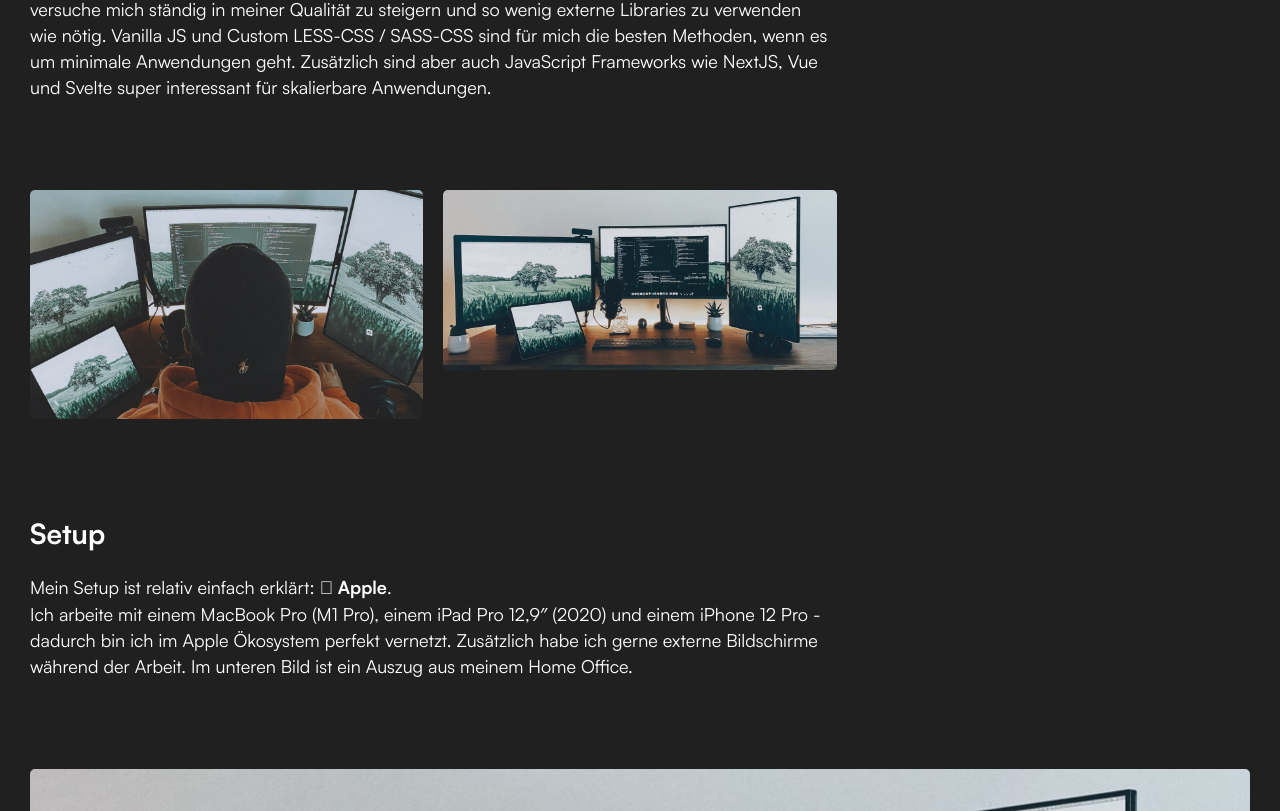
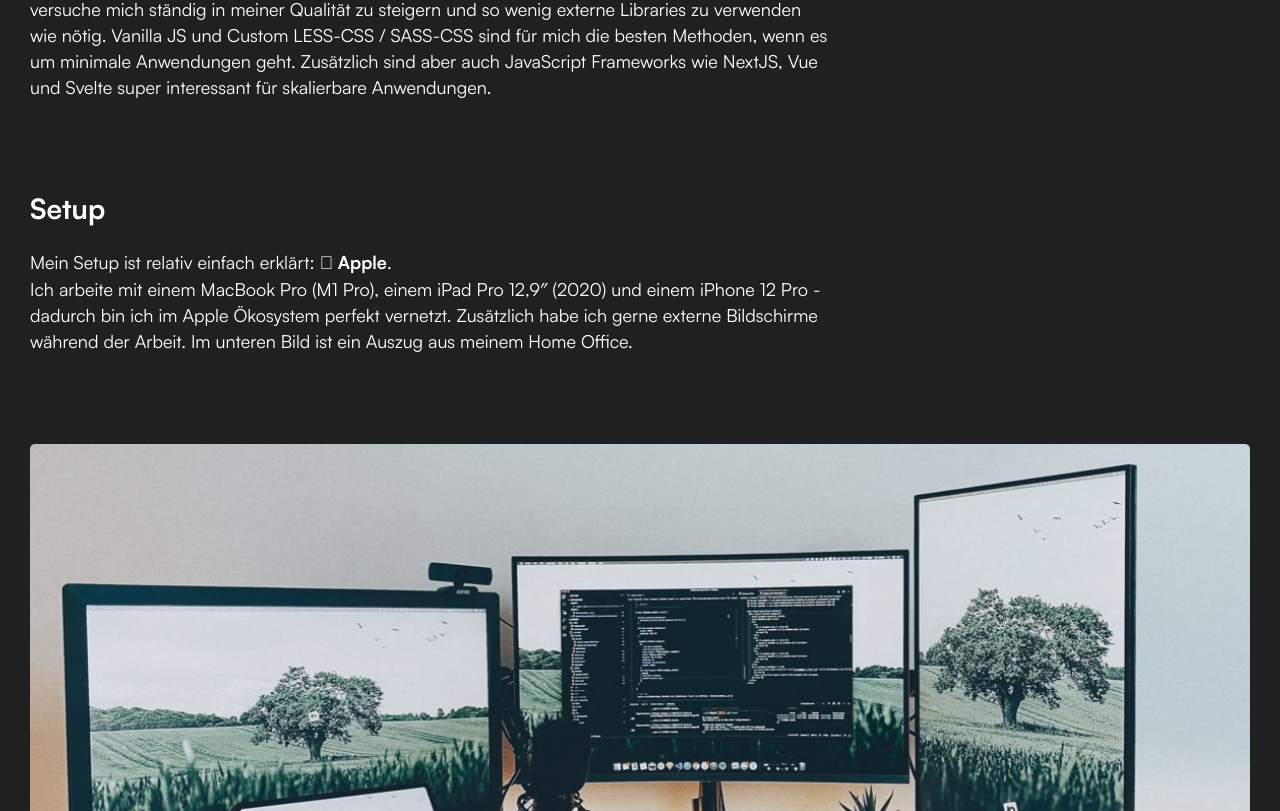
Before and after one commit to builtbymax/kobydotdev, a Next.js app: page /de/interview in a window 1280 px wide. Shown: the part 2009-2820 px from the top of the page. Built offline with nearby package versions, Linux system fonts and the light colour scheme.

Commit message:
[BUGFIX](project): Added fix for home teaser image
Renamed teaser image for case-sensitivity and removed interview-content - also updated readme for correct link.

```diff
--- a/app/[lang]/page.js
+++ b/app/[lang]/page.js
@@ -34,7 +34,7 @@ export default async function Home({ params: { lang } }) {
               title: dict.home['interview-teaser'].link,
             }}
             img={{
-              src: '/assets/content-interview-teaser-image-2.jpg',
+              src: '/assets/content-interview-teaser-home.jpg',
               alt: 'Interview Teaser',
               width: 700,
               height: 700,
--- a/dictionaries/interview/de.json
+++ b/dictionaries/interview/de.json
@@ -35,31 +35,6 @@
         "component": "ContentText",
         "title": "Was gefällt mir an meiner Arbeit am meisten?",
         "text": "Die ständige Abwechslung. Das Web entwickelt sich gefühlt jeden Tag ein Stück weiter. Es gibt so viele Möglichkeiten neue Dinge zu lernen. Neue Ecken in der Entwicklung zu entdecken. Zusätzlich gefällt mir aber auch, das gute Arbeit oft belohnt wird. Qualität zahlt sich aus - eben genauso wie im Handwerk. Wer vorausschauend und modern arbeitet wird dafür in der Zukunft, im Support des Systems, belohnt. Daher setze auch ich selbst auf moderne Web-Technologien und Tools. Ich versuche mich ständig in meiner Qualität zu steigern und so wenig externe Libraries zu verwenden wie nötig. Vanilla JS und Custom LESS-CSS / SASS-CSS sind für mich die besten Methoden, wenn es um minimale Anwendungen geht. Zusätzlich sind aber auch JavaScript Frameworks wie NextJS, Vue und Svelte super interessant für skalierbare Anwendungen."
-      },
-      {
-        "component": "ContentGridImage",
-        "gridSize": {
-          "m": 6,
-          "l": 4
-        },
-        "asset": [
-          {
-            "width": 800,
-            "height": 800,
-            "type": "image",
-            "url": "/assets/interview-content-image__00.jpg",
-            "alt": "Image shows Maximilian with his Setup",
-            "quality": 90
-          },
-          {
-            "width": 800,
-            "height": 800,
-            "type": "image",
-            "url": "/assets/interview-content-image__01.jpg",
-            "alt": "Image shows Maximilian with his Setup",
-            "quality": 90
-          }
-        ]
       },
       {
         "component": "ContentText",
--- a/dictionaries/interview/en.json
+++ b/dictionaries/interview/en.json
@@ -35,31 +35,6 @@
         "component": "ContentText",
         "title": "What do I like most about my work?",
         "text": "The constant variety. The web feels like it's evolving a little bit every day. There are so many opportunities to learn new things, discover new corners in development. Additionally, I also like that good work is often rewarded. Quality pays off - just like in craftsmanship. Those who work foresightedly and modernly will be rewarded in the future, in terms of system support. That's why I myself rely on modern web technologies and tools. I constantly strive to improve my quality and use as few external libraries as necessary. Vanilla JS and custom LESS-CSS / SASS-CSS are the best methods for me when it comes to minimal applications. In addition, JavaScript frameworks like NextJS, Vue, and Svelte are also super interesting for scalable applications."
-      },
-      {
-        "component": "ContentGridImage",
-        "gridSize": {
-          "m": 6,
-          "l": 4
-        },
-        "asset": [
-          {
-            "width": 800,
-            "height": 800,
-            "type": "image",
-            "url": "/assets/interview-content-image__00.jpg",
-            "alt": "Image shows Maximilian with his Setup",
-            "quality": 90
-          },
-          {
-            "width": 800,
-            "height": 800,
-            "type": "image",
-            "url": "/assets/interview-content-image__01.jpg",
-            "alt": "Image shows Maximilian with his Setup",
-            "quality": 90
-          }
-        ]
       },
       {
         "component": "ContentText",
```
Also changed, not shown: public/assets/content-interview-teaser-home.jpg (added), 1 other file (tests, documents, lock files or other folders).
